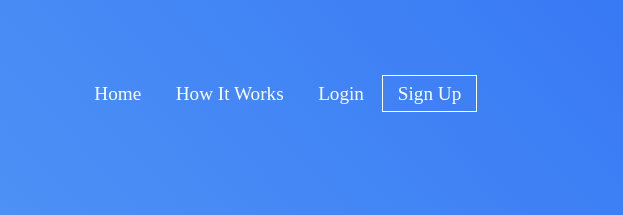
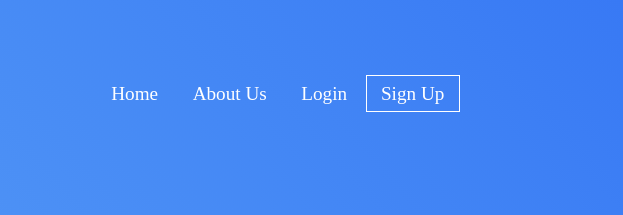
Before and after one commit to better-prof2/marketing, a website: page index.html in a window 1280 px wide. Shown: the top 215 px of the page, 657-1280 px from the left. Drawn offline with Linux system fonts and the light colour scheme; files whose address does not match are found by name; a web font is replaced by a local one.

Commit message:
added about.html

```diff
--- a/index.html
+++ b/index.html
@@ -15,7 +15,7 @@
                 </div>
                 <nav class="navigation">
                     <a href="/">Home</a>
-                    <a href="/howitworks">How It Works</a>
+                    <a href="/about.html">About Us</a>
                     <a href="/login">Login</a>
                     <a href="/signup" class="signup">Sign Up</a>
                 </nav>
@@ -154,7 +154,7 @@
         <h6>Useful Links</h6>
         <ul>
             <li><a href="">Home</a></li>
-            <li><a href="">About Us</a></li>
+            <li><a href="/about.html">About Us</a></li>
             <li><a href="">Services</a></li>
             <li><a href="">Bloq</a></li>
             <li><a href="">Contact</a></li>
```
